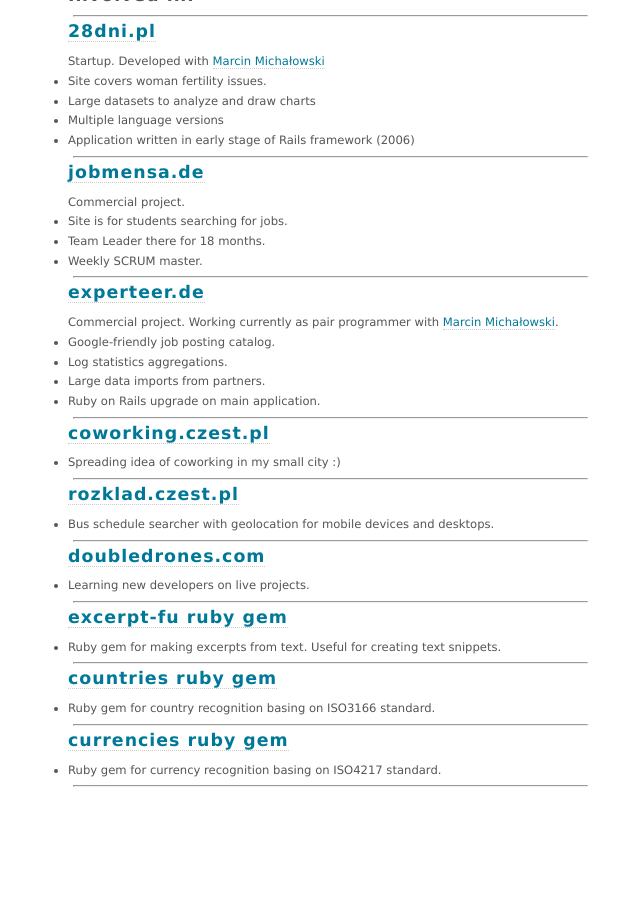
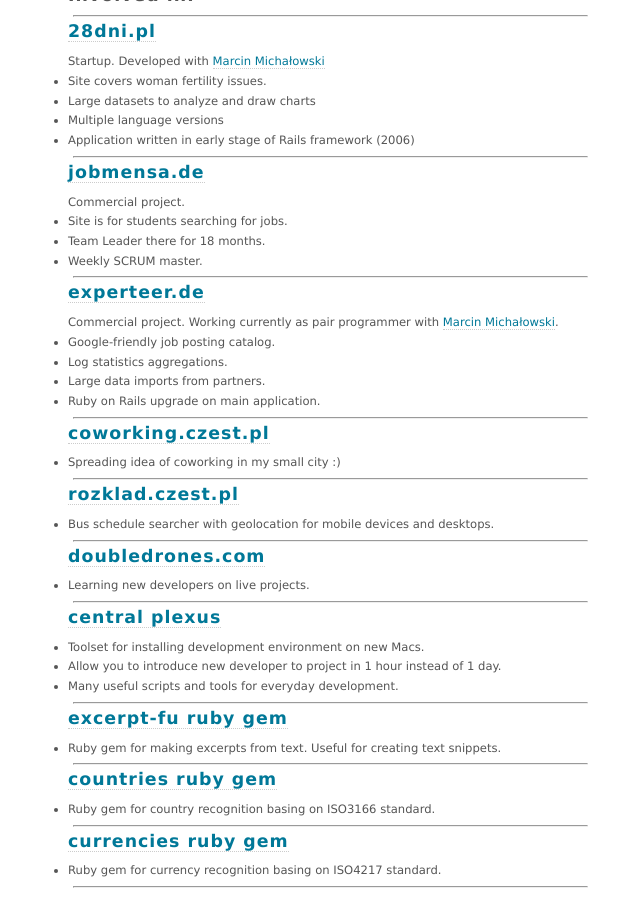
Before and after one commit to pr0d1r2/pr0d1r2.github.com, a Jekyll site: the page built from index.md, in a window 1280 px wide, cut to the strip 224-1137 px from the top of the page. Shown: the whole strip, without its empty margins (312-952 px from the left). Built offline with Jekyll 4.4.1, drawn with Linux system fonts in a browser that asks for light colours; before the commit the page ends 1036 px from its top, so only the background shows below that.

Commit message:
Add central_plexus.

```diff
--- a/index.md
+++ b/index.md
@@ -91,6 +91,16 @@ Commercial project. Working currently as pair programmer with [Marcin Michałows
 
 <hr>
 
+## [central plexus](https://github.com/doubledrones/central_plexus)
+
+<ul>
+  <li>Toolset for installing development environment on new Macs.</li>
+  <li>Allow you to introduce new developer to project in 1 hour instead of 1 day.</li>
+  <li>Many useful scripts and tools for everyday development.</li>
+</ul>
+
+<hr>
+
 ## [excerpt-fu ruby gem](http://github.com/experteer/excerpt-fu)
 
 <ul>
```
